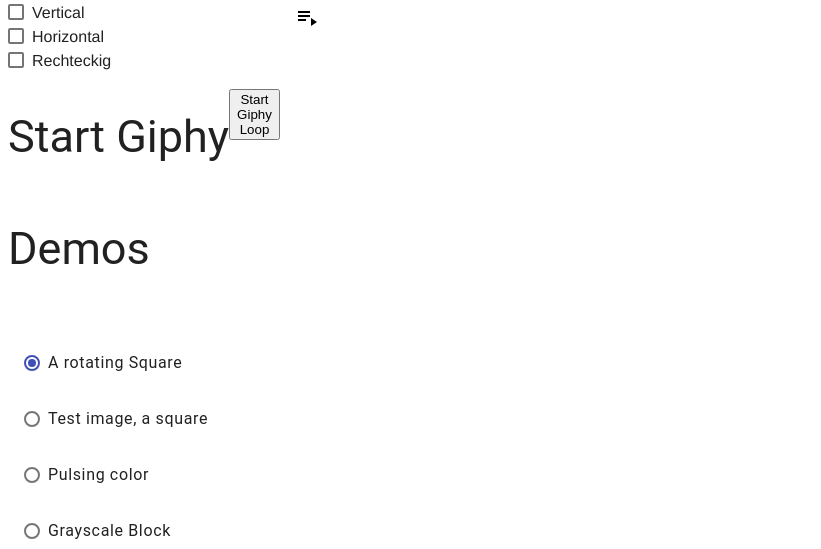
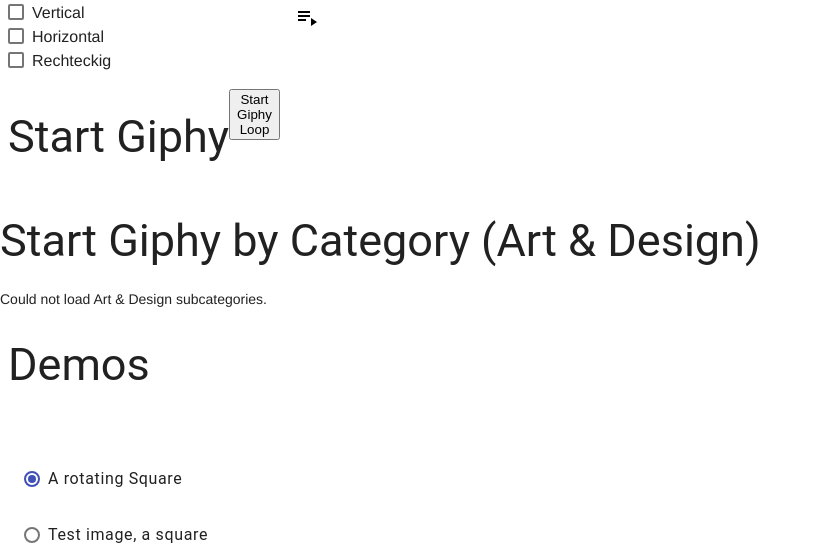
Before and after one commit to Npmr/rpi-rgb-led-matrix-frontend, a Flask app: page / in a window 1280 px wide, after a click on "DEMOS". Shown: the part 119-668 px from the top of the page, without its empty margins (0-821 px from the left). Run offline with Flask 3, Linux system fonts and the light colour scheme; data that the repository does not hold is empty.

Commit message:
Integrated the Giphy Categorie art&design into the applocation, which is now available to choose form within the web interface.

```diff
--- a/app.py
+++ b/app.py
@@ -1,5 +1,5 @@
 import os
-from flask import Flask, render_template, request, url_for, redirect
+from flask import Flask, render_template, request, url_for, redirect, jsonify
 from threading import Thread
 
 from upload_handler import upload_image
@@ -46,6 +46,21 @@ def start_giphy_web():
     print("Web request received to start Giphy")
     giphy_controller.start_giphy_loop()
     return redirect(url_for('index'))
+
+@app.route('/get_art_design_subcategories')
+def get_art_design_subcategories():
+    subcategories = giphy_controller.get_art_design_subcategories()
+    return jsonify(subcategories)
+
+@app.route('/start_giphy_category', methods=['POST'])
+def start_giphy_category():
+    category_encoded = request.form.get('giphy_category')
+    if category_encoded:
+        print(f"Web request received to start Giphy for category: {category_encoded}")
+        giphy_controller.start_giphy_loop(search_term=category_encoded)
+        return redirect(url_for('index'))
+    else:
+        return "Error: No category selected.", 400
 
 @app.route('/settings')
 def settings():
--- a/modules/giphy_controller.py
+++ b/modules/giphy_controller.py
@@ -1,6 +1,8 @@
 # modules/giphy_controller.py
 import time
 import threading
+import random
+import requests
 import os
 from . import giphy_handler
 from . import display_control
@@ -11,19 +13,52 @@ GIPHY_DISPLAY_DURATION = 300  # 5 minutes in seconds
 DEVICE_ID = read_settings().get("deviceID", "pixel_display_rpi")
 mqtt_publish_callback = None  # Placeholder for the callback function
 
+GIPHY_API_KEY = read_settings().get("giphyApiKey")
+TRENDING_URL = f"https://api.giphy.com/v1/gifs/trending?api_key={GIPHY_API_KEY}&limit=25"
+SEARCH_URL = f"https://api.giphy.com/v1/gifs/search?api_key={GIPHY_API_KEY}&limit=25&q="
+CATEGORIES_URL = f"https://api.giphy.com/v1/gifs/categories?api_key={GIPHY_API_KEY}"
+
+_current_search_term = None
+
 def set_mqtt_publish_callback(callback):
     global mqtt_publish_callback
     mqtt_publish_callback = callback
 
+def _fetch_giphy_data(url):
+    try:
+        response = requests.get(url)
+        response.raise_for_status()
+        return response.json().get('data', [])
+    except requests.exceptions.RequestException as e:
+        print(f"Error fetching Giphy data: {e}")
+        return []
+
+def get_art_design_subcategories():
+    try:
+        response = requests.get(CATEGORIES_URL)
+        response.raise_for_status()
+        categories_data = response.json().get('data', [])
+        for category in categories_data:
+            if category['name'] == 'Art & Design':
+                return category['subcategories']
+        return []
+    except requests.exceptions.RequestException as e:
+        print(f"Error fetching Giphy categories: {e}")
+        return []
+
 def giphy_display_loop():
-    global giphy_running
+    global giphy_running, _current_search_term
     while giphy_running:
-        gif_url = giphy_handler.fetch_trending_gif()
+        if _current_search_term:
+            gif_url = giphy_handler.fetch_searched_gif(_current_search_term) # Assuming you have this in giphy_handler
+        else:
+            gif_url = giphy_handler.fetch_trending_gif()
+
         if gif_url:
             local_path = giphy_handler.download_gif(gif_url)
             if local_path:
                 filename = os.path.basename(local_path)
-                print(f"Displaying Giphy: {filename}")
+                print(f"Displaying Giphy: {filename} (Category: {_current_search_term if _current_search_term else 'trending'})")
                 display_control.process_image_async(filename, "displayImage", "static/giphy_cache")
                 time.sleep(GIPHY_DISPLAY_DURATION + 5)  # Wait for display + a small buffer
                 if os.path.exists(local_path):
@@ -31,14 +66,16 @@ def giphy_display_loop():
             else:
                 print("Failed to download Giphy.")
         else:
-            print("Failed to fetch trending Giphy.")
+            print(f"Failed to fetch Giphy (Category: {_current_search_term if _current_search_term else 'trending'}).")
+
         if giphy_running:
             time.sleep(10)  # Wait before fetching the next one
     print("Giphy display loop stopped.")
 
-def start_giphy_loop():
-    print("Giphy loop started unexpectedly!")
-    global giphy_running, mqtt_publish_callback
+def start_giphy_loop(search_term=None):
+    global giphy_running, mqtt_publish_callback, _current_search_term
+    print(f"Giphy loop started (Category: {search_term if search_term else 'trending'})")
+    _current_search_term = search_term
     if not giphy_running:
         print("Starting Giphy display loop.")
         giphy_running = True
@@ -51,9 +88,10 @@ def start_giphy_loop():
         print("Giphy display loop is already running.")
 
 def stop_giphy_loop():
-    global giphy_running, mqtt_publish_callback
+    global giphy_running, mqtt_publish_callback, _current_search_term
+    print("Stopping Giphy display loop.")
+    _current_search_term = None
     if giphy_running:
-        print("Stopping Giphy display loop.")
         giphy_running = False
         if mqtt_publish_callback:
             mqtt_publish_callback(f"switch/{DEVICE_ID}/giphy_control/state", "off", retain=True)
--- a/modules/giphy_handler.py
+++ b/modules/giphy_handler.py
@@ -8,6 +8,7 @@ from .settings_handler import read_settings
 settings = read_settings()
 GIPHY_API_KEY = settings.get("giphyApiKey", "YOUR_GIPHY_API_KEY") # Add this to your settings.json
 TRENDING_API_URL = "http://api.giphy.com/v1/gifs/trending"
+SEARCH_URL = f"https://api.giphy.com/v1/gifs/search?api_key={GIPHY_API_KEY}&q="
 DOWNLOAD_PATH = "static/giphy_cache"
 
 if not os.path.exists(DOWNLOAD_PATH):
@@ -31,6 +32,20 @@ def fetch_trending_gif():
         print(f"Error fetching trending GIFs from Giphy: {e}")
         return None
 
+def fetch_searched_gif(search_term):
+    search_query = search_term.replace(" ", "+")
+    url = SEARCH_URL + search_query
+    try:
+        response = requests.get(url)
+        response.raise_for_status()
+        gifs = response.json().get('data', [])
+        if gifs:
+            return random.choice(gifs)['images']['original']['url']
+        return None
+    except requests.exceptions.RequestException as e:
+        print(f"Error fetching searched Giphy: {e}")
+        return None
+
 def download_gif(gif_url):
     try:
         response = requests.get(gif_url, stream=True)
--- a/templates/index.html
+++ b/templates/index.html
@@ -190,6 +190,58 @@
                     </form>
                 </div>
 
+                <h2>Start Giphy by Category (Art & Design)</h2>
+<div id="art_design_categories">
+    <p>Loading Art & Design subcategories...</p>
+</div>
+
+<script>
+    document.addEventListener('DOMContentLoaded', function() {
+        fetch('/get_art_design_subcategories')
+            .then(response => response.json())
+            .then(data => {
+                const categoriesDiv = document.getElementById('art_design_categories');
+                categoriesDiv.innerHTML = ''; // Clear loading message
+
+                if (data && data.length > 0) {
+                    const selectElement = document.createElement('select');
+                    selectElement.name = 'giphy_category';
+
+                    const defaultOption = document.createElement('option');
+                    defaultOption.value = '';
+                    defaultOption.textContent = 'Select a Category';
+                    selectElement.appendChild(defaultOption);
+
+                    data.forEach(subcategory => {
+                        const option = document.createElement('option');
+                        option.value = subcategory.name_encoded;
+                        option.textContent = subcategory.name;
+                        selectElement.appendChild(option);
+                    });
+
+                    const submitButton = document.createElement('button');
+                    submitButton.type = 'submit';
+                    submitButton.textContent = 'Start Giphy with Category';
+
+                    const categoryForm = document.createElement('form');
+                    categoryForm.action = '/start_giphy_category';
+                    categoryForm.method = 'post';
+                    categoryForm.appendChild(selectElement);
+                    categoryForm.appendChild(submitButton);
+
+                    categoriesDiv.appendChild(categoryForm);
+                } else {
+                    categoriesDiv.textContent = 'Could not load Art & Design subcategories.';
+                }
+            })
+            .catch(error => {
+                const categoriesDiv = document.getElementById('art_design_categories');
+                categoriesDiv.textContent = 'Error loading Art & Design subcategories.';
+                console.error('Error fetching subcategories:', error);
+            });
+    });
+</script>
+
                 <div class="mdl-grid">
                     <h2>Demos</h2>
                     <div class="mdl-cell mdl-cell--12-col "></div>
```
